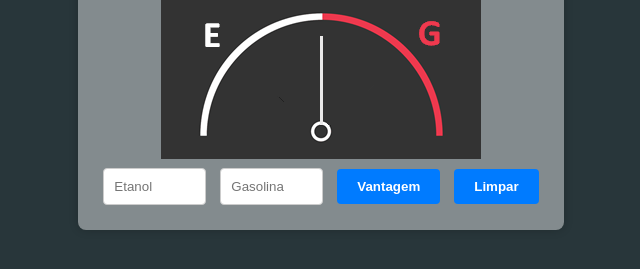
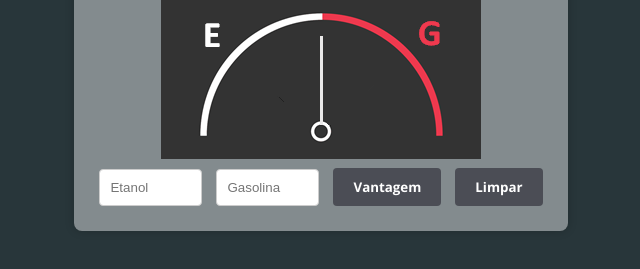
Before and after one commit to DayvysonAlmeida/app-calc-flex, a plain HTML site: page index.html in a window 1280 px wide. Shown: the part 319-588 px from the top of the page, without its empty margins (319-959 px from the left). Drawn offline with nearby package versions, Linux system fonts and the light colour scheme.

Commit message:
reajustes cores botões e hover

```diff
--- a/src/style.css
+++ b/src/style.css
@@ -36,16 +36,22 @@ form input[type="text"] {
     border: 1px solid #ccc;
     border-radius: 4px;
 }
-
+/* Estilizar os botões */
 form input[type="button"], form input[type="reset"] {
     padding: 10px 20px;
     margin: 5px;
-    background-color: #007BFF;
+    background-color: #4b4d55;
     color: #fff;
     border: none;
     border-radius: 4px;
     cursor: pointer;
     font-weight: bold;
+    font-family: 'Open Sans', sans-serif; /* Aplicar a fonte personalizada */
+    transition: background-color 0.3s ease; /* Efeito de transição de cor de fundo */
+}
+
+form input[type="button"]:hover, form input[type="reset"]:hover {
+    background-color: #000000; /* Cor de fundo no hover */
 }
 
 /* Estilizar a imagem */
```
